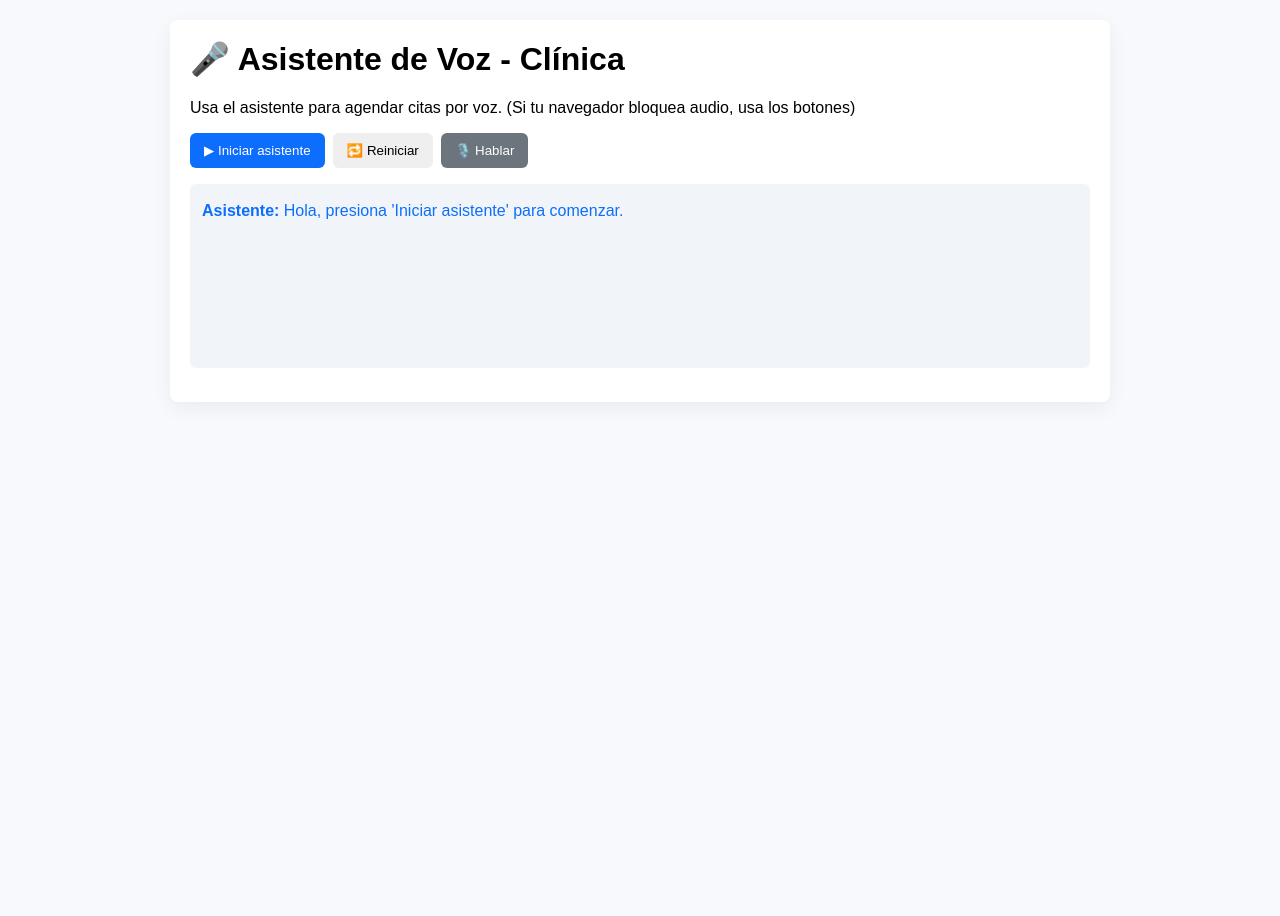
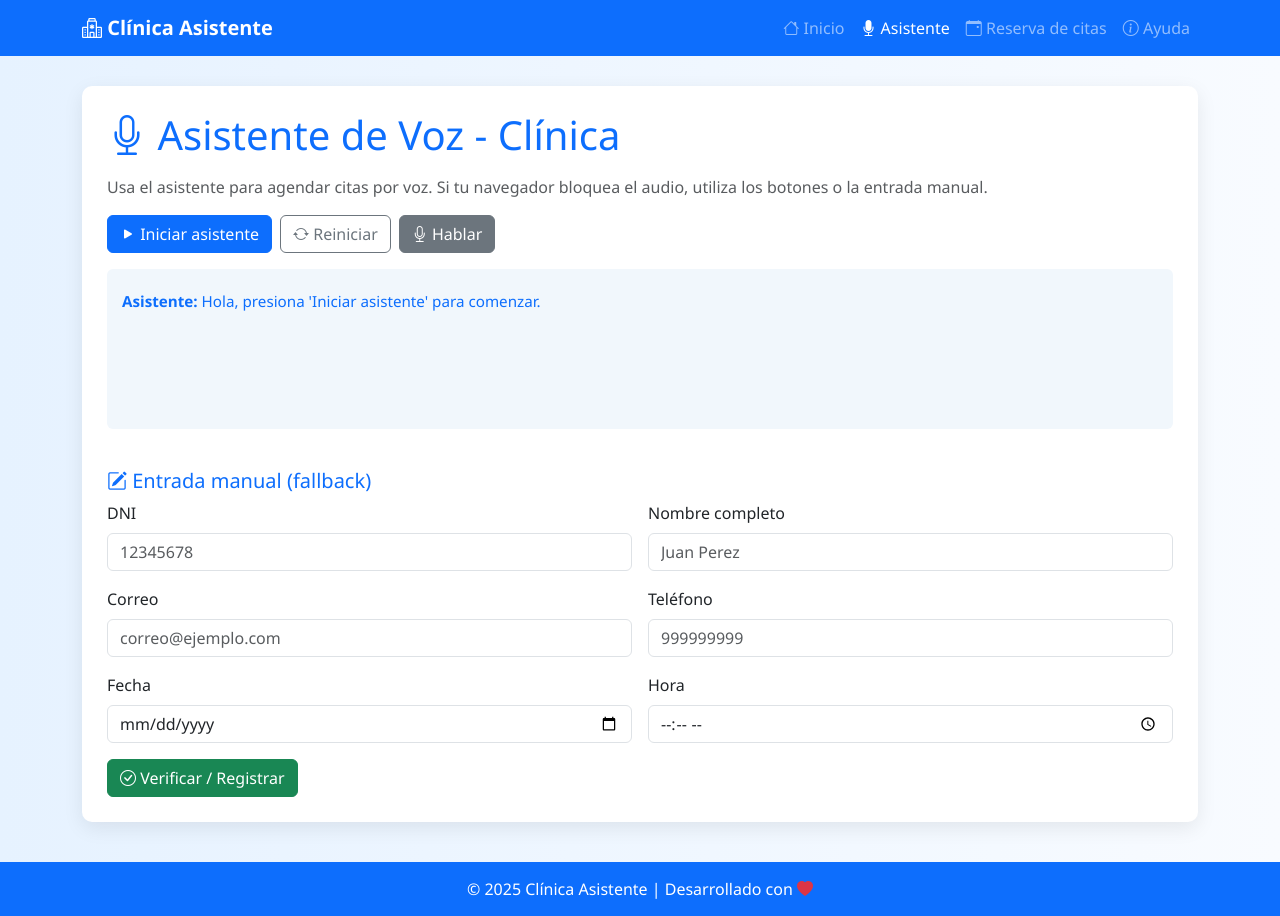
Before and after one commit to lbernedoa-peru/Asistente_De_Voz, a PHP site: page / in a window 1280 px wide. Before the commit the page ends 219 px from the top, so only its background shows below. Run offline with PHP 8.4, Linux system fonts and the light colour scheme.

Commit message:
Actualizado 1:21pm luis

```diff
--- a/controllers/ControlAsistente.php
+++ b/controllers/ControlAsistente.php
@@ -28,4 +28,5 @@ class ControlAsistente {
     public function agendarCita($id_paciente, $id_doctor, $fecha, $hora) {
         return $this->model->insertCita($id_paciente, $id_doctor, $fecha, $hora);
     }
+
 }
--- a/views/index.php
+++ b/views/index.php
@@ -6,56 +6,133 @@
   <meta charset="utf-8" />
   <title>Asistente de Voz - Clínica</title>
   <meta name="viewport" content="width=device-width,initial-scale=1" />
-  <link rel="stylesheet" href="">
+  <!-- Bootstrap CSS -->
+  <link href="https://cdn.jsdelivr.net/npm/bootstrap@5.3.3/dist/css/bootstrap.min.css" rel="stylesheet">
+  <!-- Bootstrap Icons -->
+  <link href="https://cdn.jsdelivr.net/npm/bootstrap-icons/font/bootstrap-icons.css" rel="stylesheet">
   <style>
-    body{font-family:Arial, sans-serif;background:#f7f9fc;margin:0;padding:20px}
-    .container{max-width:900px;margin:0 auto;background:#fff;padding:20px;border-radius:8px;box-shadow:0 6px 20px rgba(0,0,0,0.06)}
-    h1{margin-top:0}
-    #controls{margin:16px 0;display:flex;gap:8px}
-    button{padding:10px 14px;border-radius:6px;border:0;cursor:pointer}
-    button.primary{background:#0d6efd;color:white}
-    button.secondary{background:#6c757d;color:white}
-    #conversacion{background:#f1f5f9;padding:12px;border-radius:6px;min-height:160px;overflow:auto}
-    .mensaje{margin:6px 0}
-    .asistente{color:#0d6efd}
-    .usuario{color:#333}
-    .panel{margin-top:14px;display:flex;gap:12px;flex-wrap:wrap}
-    .card{background:#fff;padding:8px 10px;border-radius:6px;border:1px solid #e6edf3;cursor:pointer}
-    label{display:block;margin-top:10px}
-    input[type=text], input[type=date], input[type=time]{padding:8px;width:100%;box-sizing:border-box;border-radius:6px;border:1px solid #ddd}
-    .hidden{display:none}
+    body {
+      font-family: 'Segoe UI', Arial, sans-serif;
+      background: linear-gradient(to right, #e6f2ff, #f8fbff);
+      min-height: 100vh;
+      display: flex;
+      flex-direction: column;
+    }
+    .container-box {
+      background: #fff;
+      padding: 25px;
+      border-radius: 10px;
+      box-shadow: 0 6px 20px rgba(0,0,0,0.08);
+      margin-top: 30px;
+      margin-bottom: 40px;
+    }
+    #conversacion {
+      background: #f1f7fc;
+      padding: 15px;
+      border-radius: 6px;
+      min-height: 160px;
+      max-height: 300px;
+      overflow-y: auto;
+      font-size: 0.95rem;
+    }
+    .mensaje { margin: 6px 0; }
+    .asistente { color: #0d6efd; font-weight: 500; }
+    .usuario { color: #333; }
+    .panel .card {
+      cursor: pointer;
+      transition: transform 0.2s;
+    }
+    .panel .card:hover {
+      transform: scale(1.05);
+      border-color: #0d6efd;
+    }
+    footer {
+      margin-top: auto;
+      background: #0d6efd;
+      color: #fff;
+      text-align: center;
+      padding: 15px 10px;
+    }
   </style>
 </head>
 <body>
+  <!-- Navbar -->
+  <nav class="navbar navbar-expand-lg navbar-dark bg-primary">
+    <div class="container">
+      <a class="navbar-brand fw-bold" href="#"><i class="bi bi-hospital"></i> Clínica Asistente</a>
+      <button class="navbar-toggler" type="button" data-bs-toggle="collapse" data-bs-target="#navbarNav">
+        <span class="navbar-toggler-icon"></span>
+      </button>
+      <div class="collapse navbar-collapse" id="navbarNav">
+        <ul class="navbar-nav ms-auto">
+          <li class="nav-item"><a class="nav-link " href="main.php"><i class="bi bi-house"></i> Inicio</a></li>
+          <li class="nav-item"><a class="nav-link active" href="index.php"><i class="bi bi-mic-fill"></i> Asistente</a></li>
+          <li class="nav-item"><a class="nav-link" href="formulario.php"><i class="bi bi-calendar-event"></i> Reserva de citas</a></li>
+
+          <li class="nav-item"><a class="nav-link" href="ayuda.php"><i class="bi bi-info-circle"></i> Ayuda</a></li>
+        </ul>
+      </div>
+    </div>
+  </nav>
+
+  <!-- Contenido -->
   <div class="container">
-    <h1>🎤 Asistente de Voz - Clínica</h1>
-    <p>Usa el asistente para agendar citas por voz. (Si tu navegador bloquea audio, usa los botones)</p>
+    <div class="container-box">
+      <h1 class="mb-3 text-primary"><i class="bi bi-mic"></i> Asistente de Voz - Clínica</h1>
+      <p class="text-muted">Usa el asistente para agendar citas por voz. Si tu navegador bloquea el audio, utiliza los botones o la entrada manual.</p>
 
-    <div id="controls">
-      <button id="startBtn" class="primary">▶ Iniciar asistente</button>
-      <button id="resetBtn">🔁 Reiniciar</button>
-      <button id="listenBtn" class="secondary">🎙️ Hablar</button>
-    </div>
+      <div id="controls" class="d-flex gap-2 my-3">
+        <button id="startBtn" class="btn btn-primary"><i class="bi bi-play-fill"></i> Iniciar asistente</button>
+        <button id="resetBtn" class="btn btn-outline-secondary"><i class="bi bi-arrow-repeat"></i> Reiniciar</button>
+        <button id="listenBtn" class="btn btn-secondary"><i class="bi bi-mic"></i> Hablar</button>
+      </div>
 
-    <div id="conversacion" aria-live="polite">
-    </div>
+      <div id="conversacion" aria-live="polite"></div>
 
-    <div class="panel" id="panelOpciones"></div>
+      <div class="panel row row-cols-1 row-cols-md-3 g-3 mt-3" id="panelOpciones"></div>
 
-    <div id="manualForm" class="hidden">
-      <h3>Entrada manual (fallback)</h3>
-      <label>DNI</label><input id="manualDni" type="text" placeholder="Ej: 12345678" />
-      <label>Nombre completo</label><input id="manualNombre" type="text" placeholder="Juan Perez" />
-      <label>Correo</label><input id="manualCorreo" type="text" placeholder="correo@ejemplo.com" />
-      <label>Teléfono</label><input id="manualTelefono" type="text" placeholder="999999999" />
-      <label>Fecha</label><input id="manualFecha" type="date" />
-      <label>Hora</label><input id="manualHora" type="time" />
-      <div style="margin-top:8px">
-        <button id="manualVerify" class="primary">Verificar / Registrar y Continuar</button>
+      <div id="manualForm" class="hidden mt-4">
+        <h3 class="h5 text-primary"><i class="bi bi-pencil-square"></i> Entrada manual (fallback)</h3>
+        <div class="row g-3">
+          <div class="col-md-6">
+            <label class="form-label">DNI</label>
+            <input id="manualDni" type="text" class="form-control" placeholder="12345678" />
+          </div>
+          <div class="col-md-6">
+            <label class="form-label">Nombre completo</label>
+            <input id="manualNombre" type="text" class="form-control" placeholder="Juan Perez" />
+          </div>
+          <div class="col-md-6">
+            <label class="form-label">Correo</label>
+            <input id="manualCorreo" type="email" class="form-control" placeholder="correo@ejemplo.com" />
+          </div>
+          <div class="col-md-6">
+            <label class="form-label">Teléfono</label>
+            <input id="manualTelefono" type="text" class="form-control" placeholder="999999999" />
+          </div>
+          <div class="col-md-6">
+            <label class="form-label">Fecha</label>
+            <input id="manualFecha" type="date" class="form-control" />
+          </div>
+          <div class="col-md-6">
+            <label class="form-label">Hora</label>
+            <input id="manualHora" type="time" class="form-control" />
+          </div>
+        </div>
+        <div class="mt-3">
+          <button id="manualVerify" class="btn btn-success"><i class="bi bi-check-circle"></i> Verificar / Registrar</button>
+        </div>
       </div>
     </div>
   </div>
 
+  <!-- Footer -->
+  <footer>
+    <p class="mb-0">© 2025 Clínica Asistente | Desarrollado con <i class="bi bi-heart-fill text-danger"></i></p>
+  </footer>
+
+  <!-- Bootstrap JS -->
+  <script src="https://cdn.jsdelivr.net/npm/bootstrap@5.3.3/dist/js/bootstrap.bundle.min.js"></script>
   <script src="../public/app.js"></script>
 </body>
 </html>
```
Also changed, not shown: controllers/doctores.php (added, +11 -0 lines), models/models_doctor.php (+15 -0 lines), views/ayuda.php (added, +120 -0 lines), views/formulario.php (added, +149 -0 lines), views/main.php (added, +118 -0 lines).
